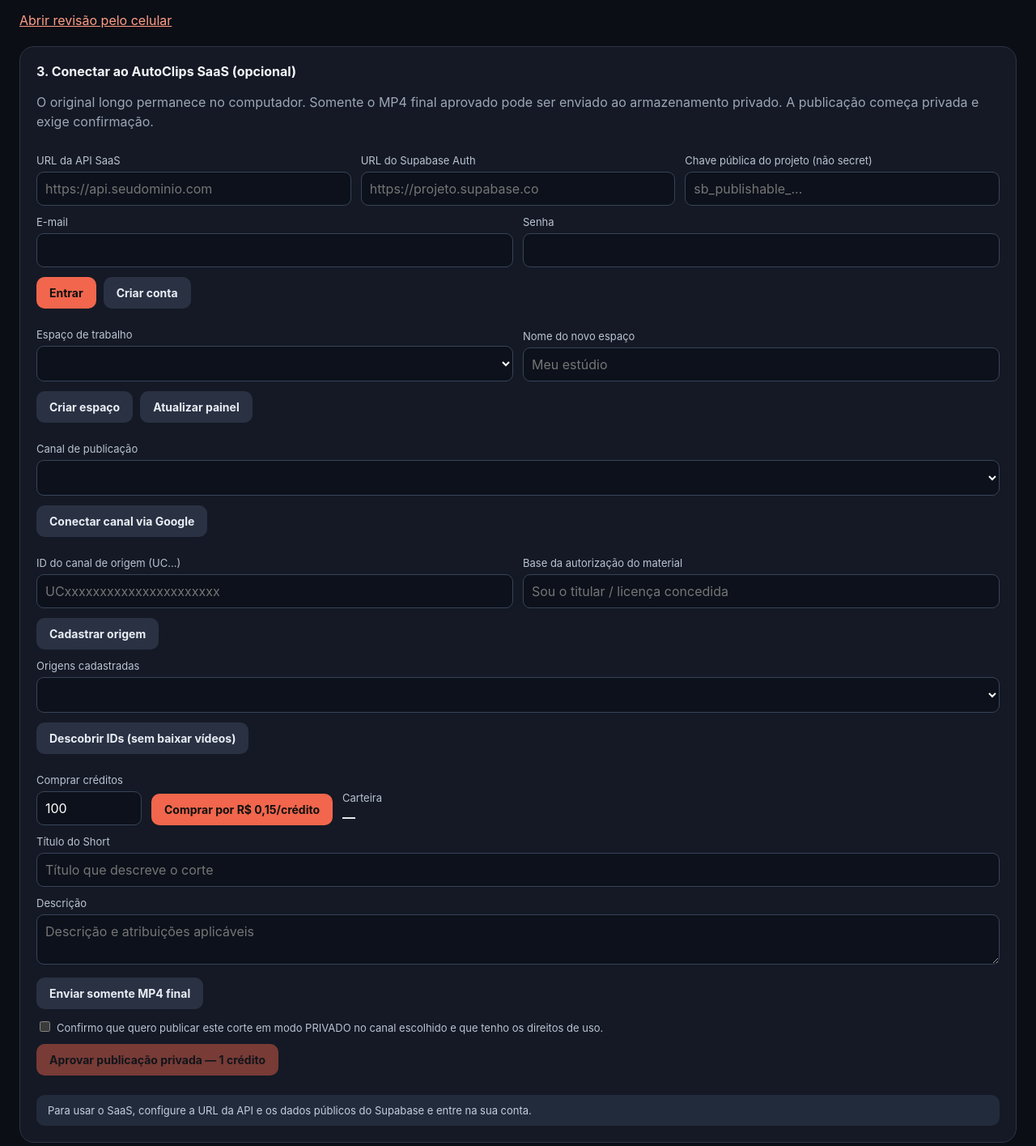
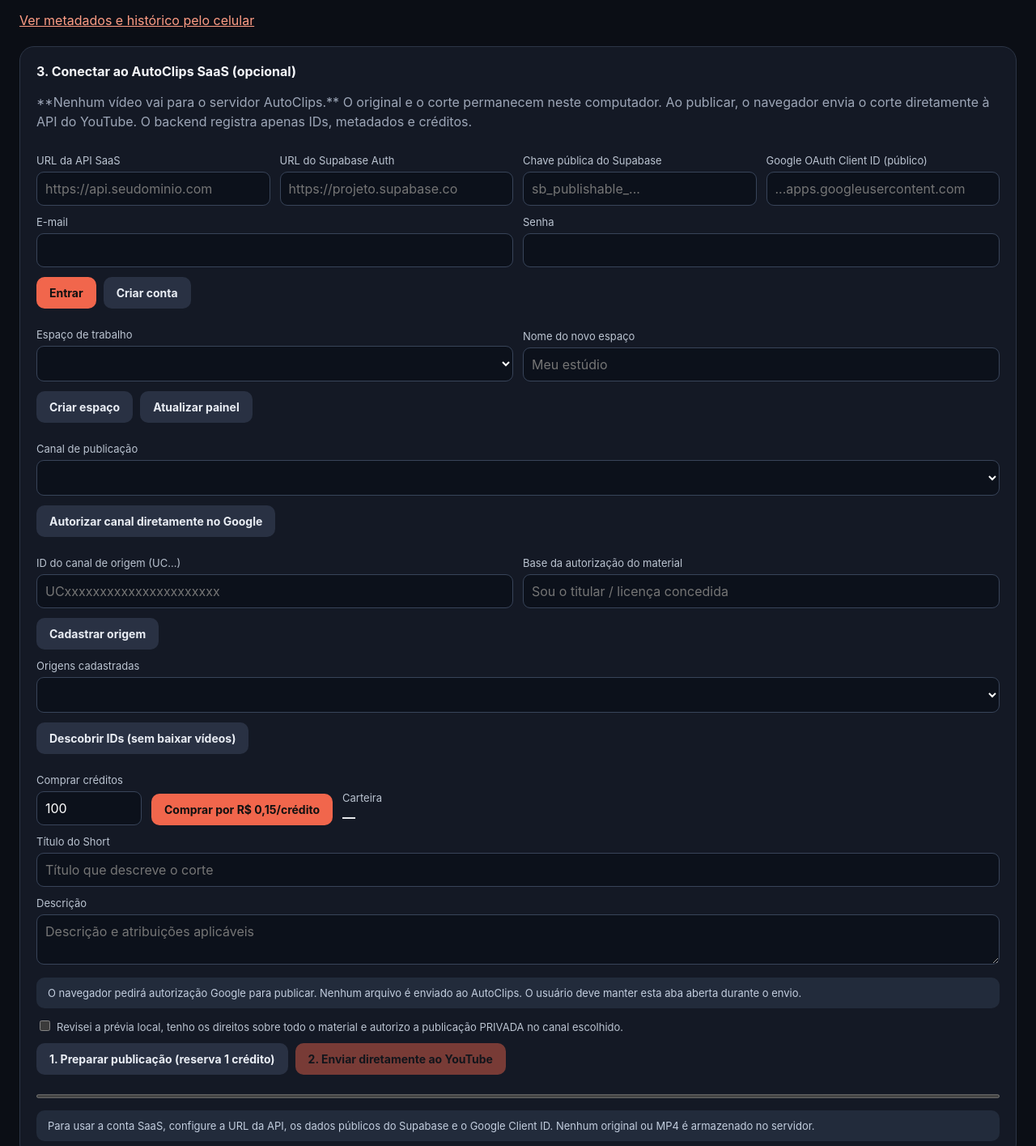
Before and after one commit to consecomclipcon-design/AutoClips-AI, a plain HTML site: page web-local/index.html in a window 1280 px wide. Shown: the part 1326-2741 px from the top of the page at 81% size. Drawn offline with Linux system fonts and the light colour scheme; no server answers.

Commit message:
ui(zero-media): replace private bucket upload with direct-browser YouTube flow

```diff
--- a/web-local/index.html
+++ b/web-local/index.html
@@ -58,14 +58,15 @@ fieldset{border:none;margin:0;padding:0}fieldset[disabled]{opacity:.5}.field-row
 </div>
 <div class="notice">Limitações da prova: exportação em tempo real até 180 segundos, 540×960, sem edição automática por IA. MP4 é usado apenas quando o navegador oferece suporte; caso contrário, a saída será WebM. O processamento interrompe ao fechar a aba.</div>
 
-<p><a href="./review.html" style="color:#ff9d85">Abrir revisão pelo celular</a></p>
+<p><a href="./review.html" style="color:#ff9d85">Ver metadados e histórico pelo celular</a></p>
 <section class="panel" id="saas" style="margin-top:20px" aria-label="AutoClips SaaS">
 <h2>3. Conectar ao AutoClips SaaS (opcional)</h2>
-<p>O original longo permanece no computador. Somente o MP4 final aprovado pode ser enviado ao armazenamento privado. A publicação começa privada e exige confirmação.</p>
+<p>**Nenhum vídeo vai para o servidor AutoClips.** O original e o corte permanecem neste computador. Ao publicar, o navegador envia o corte diretamente à API do YouTube. O backend registra apenas IDs, metadados e créditos.</p>
 <div class="field-row">
 <div style="flex:1;min-width:190px"><label for="saasApi">URL da API SaaS</label><input id="saasApi" placeholder="https://api.seudominio.com"></div>
 <div style="flex:1;min-width:190px"><label for="saasSupabase">URL do Supabase Auth</label><input id="saasSupabase" placeholder="https://projeto.supabase.co"></div>
-<div style="flex:1;min-width:190px"><label for="saasPublishable">Chave pública do projeto (não secret)</label><input id="saasPublishable" autocomplete="off" placeholder="sb_publishable_..."></div>
+<div style="flex:1;min-width:190px"><label for="saasPublishable">Chave pública do Supabase</label><input id="saasPublishable" autocomplete="off" placeholder="sb_publishable_..."></div>
+<div style="flex:1;min-width:190px"><label for="saasGoogleClientId">Google OAuth Client ID (público)</label><input id="saasGoogleClientId" autocomplete="off" placeholder="...apps.googleusercontent.com"></div>
 </div>
 <div class="field-row">
 <div style="flex:1;min-width:170px"><label for="saasEmail">E-mail</label><input id="saasEmail" type="email" autocomplete="email"></div>
@@ -80,7 +81,7 @@ fieldset{border:none;margin:0;padding:0}fieldset[disabled]{opacity:.5}.field-row
 <div class="field-row">
 <div style="flex:1"><label for="saasChannel">Canal de publicação</label><select id="saasChannel"></select></div>
 </div>
-<div class="controls"><button id="saasConnect" class="secondary">Conectar canal via Google</button></div>
+<div class="controls"><button id="saasConnect" class="secondary">Autorizar canal diretamente no Google</button></div>
 
 <div class="field-row">
 <div style="flex:1;min-width:190px"><label for="saasSourceId">ID do canal de origem (UC...)</label><input id="saasSourceId" placeholder="UCxxxxxxxxxxxxxxxxxxxxxx"></div>
@@ -99,15 +100,16 @@ fieldset{border:none;margin:0;padding:0}fieldset[disabled]{opacity:.5}.field-row
 <fieldset>
 <label for="saasTitle">Título do Short</label><input id="saasTitle" maxlength="100" placeholder="Título que descreve o corte">
 <label for="saasDescription">Descrição</label><textarea id="saasDescription" rows="2" maxlength="5000" placeholder="Descrição e atribuições aplicáveis"></textarea>
-<div class="controls"><button id="saasUpload" class="secondary">Enviar somente MP4 final</button></div>
-<label><input type="checkbox" id="saasApprovalCheck">Confirmo que quero publicar este corte em modo PRIVADO no canal escolhido e que tenho os direitos de uso.</label>
-<div class="controls"><button id="saasApprove" disabled>Aprovar publicação privada — 1 crédito</button></div>
+<div class="notice">O navegador pedirá autorização Google para publicar. Nenhum arquivo é enviado ao AutoClips. O usuário deve manter esta aba aberta durante o envio.</div>
+<label><input type="checkbox" id="saasApprovalCheck">Revisei a prévia local, tenho os direitos sobre todo o material e autorizo a publicação PRIVADA no canal escolhido.</label>
+<div class="controls"><button id="saasPrepare" class="secondary">1. Preparar publicação (reserva 1 crédito)</button><button id="saasPublish" disabled>2. Enviar diretamente ao YouTube</button></div><progress id="saasPublishProgress" value="0" max="100"></progress>
 </fieldset>
-<div class="notice" id="saasFeedback" role="status">Para usar o SaaS, configure a URL da API e os dados públicos do Supabase e entre na sua conta.</div>
+<div class="notice" id="saasFeedback" role="status">Para usar a conta SaaS, configure a URL da API, os dados públicos do Supabase e o Google Client ID. Nenhum original ou MP4 é armazenado no servidor.</div>
 <div id="saasStatus" aria-live="polite"></div>
 </section>
 </main>
 <script type="module" src="./app.js"></script>
+<script src="https://accounts.google.com/gsi/client" async defer></script>
 <script type="module" src="./saas.js"></script>
 </body>
 </html>
```
